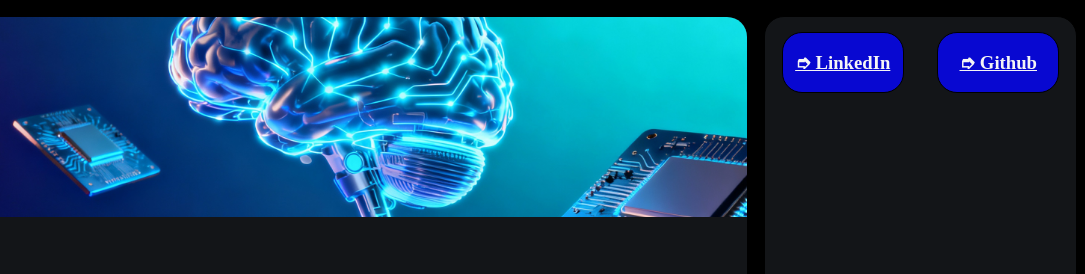
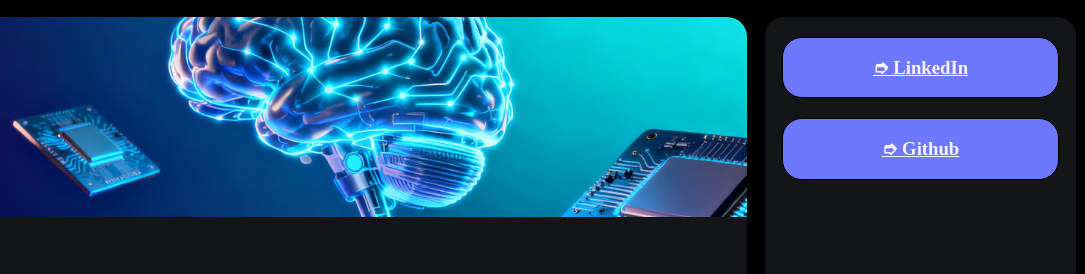
Before and after one commit to luckycelestial/Portfolio-Page, a plain HTML site: page index.html in a window 1280 px wide. Shown: the top 274 px of the page, 195-1280 px from the left. Drawn offline with Linux system fonts and the light colour scheme.

Commit message:
colour for buttons changed

```diff
--- a/stylesnew.css
+++ b/stylesnew.css
@@ -46,12 +46,9 @@ body{
 .btn{
     border: 1px solid black;
     border-radius: 20px;
-    background-color: #0808d1;
-    width: 120px;
+    background-color: #6e78ff;
+    width: 275px;
+    margin-top: 20px;
+    margin-left: auto;
+    margin-right: auto;
 }
-.btns{
-    display: flex;
-    align-items: center;
-    margin-top: 15px;
-    justify-content: space-around;
-}
```
